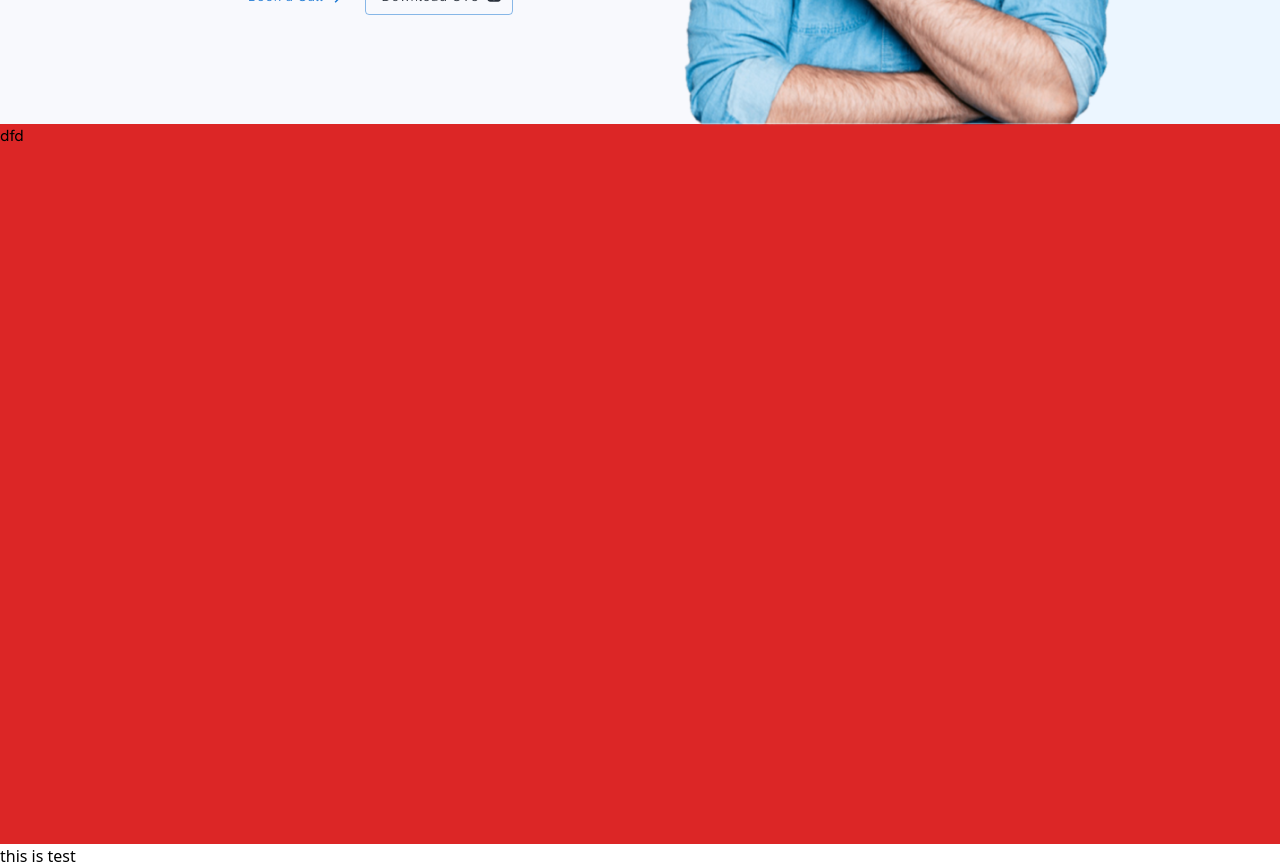
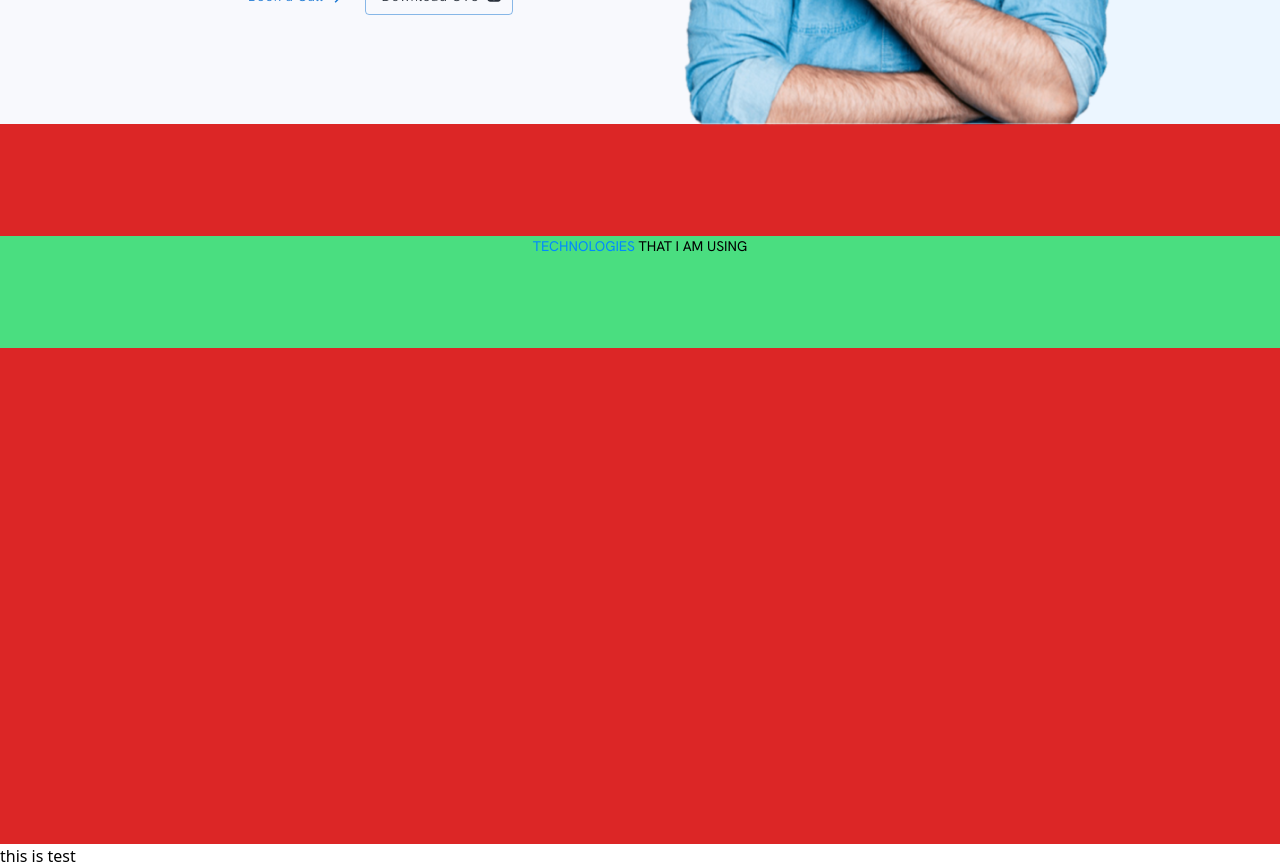
Before and after one commit to saeidniyabati2/myportfolio, a Next.js app: page / in a window 1280 px wide. Shown: the part 540-1408 px from the top of the page. Built offline with nearby package versions, Linux system fonts and the light colour scheme.

Commit message:
installing image carousel

```diff
--- a/src/components/AboutMe.tsx
+++ b/src/components/AboutMe.tsx
@@ -1,9 +1,13 @@
-
-
 export default function AboutMe(props: object) {
   return (
-    <section className="w-full h-[90vh] bg-red-600">
-        dfd
+    <section className="w-full h-[90vh] bg-red-600 pt-28">
+      {/* container of mini text title with image slider */}
+      <div className="w-full h-28 bg-green-400 flex flex-col items-center">
+        <p className="text-sm">
+          <span className="text-mainButton ">TECHNOLOGIES</span> THAT I AM USING
+        </p>
+        {/* container of image slider */}
+      </div>
     </section>
   );
 }
--- a/src/components/Hero.tsx
+++ b/src/components/Hero.tsx
@@ -18,7 +18,7 @@ export default function Hero(props: any) {
             I'm Saeid Niyabati
           </h1>
           <h1 className="text-6xl font-HankenGrotesk">
-            a <span className="text-[#0189FF] ">Web Developer</span>
+            a <span className="text-mainButton">Web Developer</span>
           </h1>
           <p className="text-[#ADB7C4] max-w-[30rem] text-sm leading-relaxed mt-4">
             Hi, I'm Saeed a freelancer web developer from Iran. I help brands
--- a/tailwind.config.js
+++ b/tailwind.config.js
@@ -16,7 +16,7 @@ module.exports = {
         hanken: ["Hanken Grotesk", "sans-serif"],
       },
       colors: {
-        mainGray: "#3D3F3C",
+        mainButton: "#0189FF",
         mainOrange: "#FF6000",
         mainOrangeSecond: "#fc9657",
         secondGray: "#686967",
```
